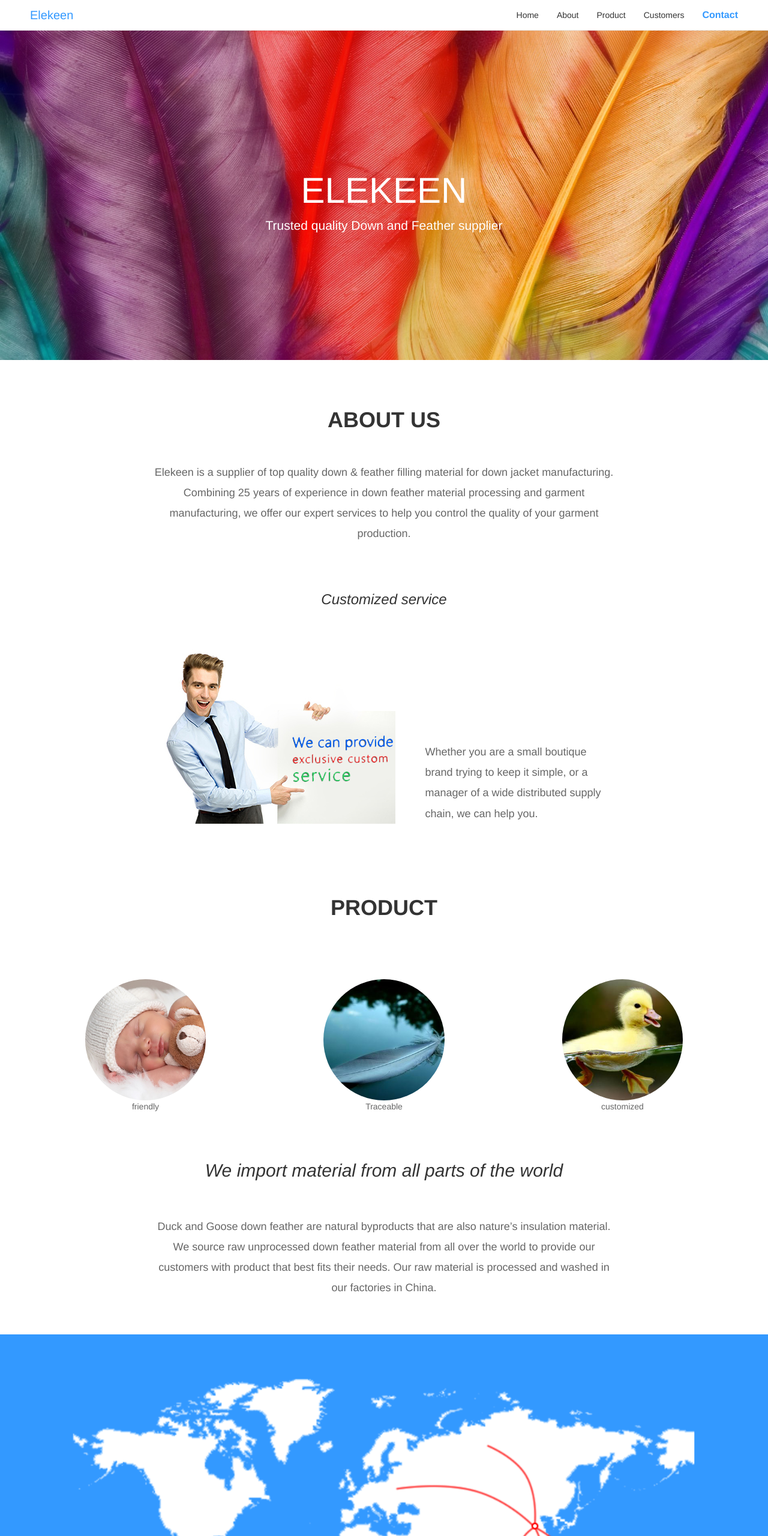
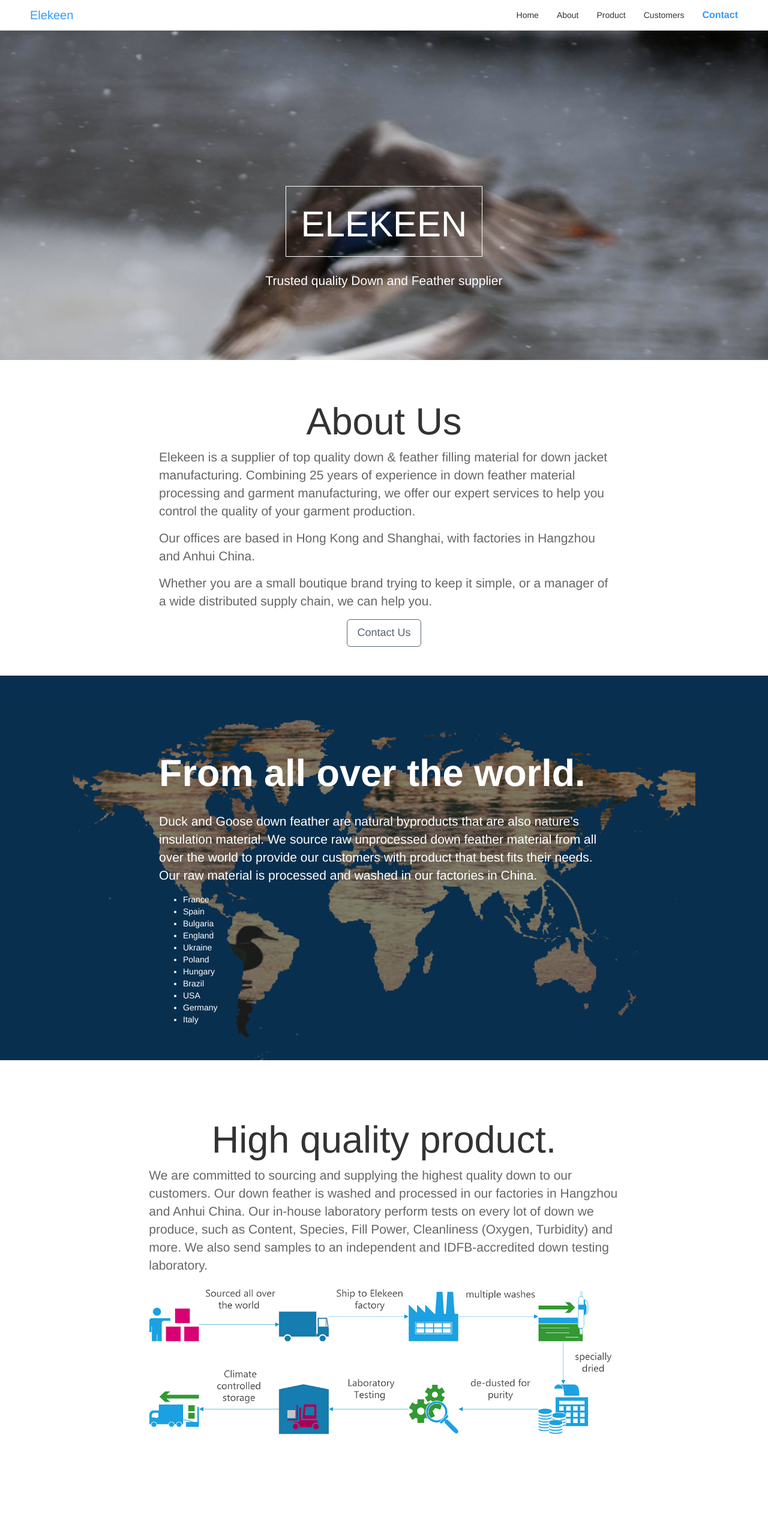
Before and after one commit to twairball/elekeen-web, a plain HTML site: page index.html in a window 1280 px wide. Shown: the top 2560 px of the page at 60% size. Drawn offline with Linux system fonts and the light colour scheme.

Commit message:
jumbo layout

```diff
--- /dev/null
+++ b/css/btns.css
@@ -0,0 +1,50 @@
+.btn.btn-outline {
+    background-color: transparent;
+    color: inherit;
+    transition: all .5s ease-in;
+    -webkit-transition: all .5s ease-in;
+}
+
+.btn-outline, .btn-outline.btn-primary {
+	/*color: darken($brand-primary, 10%);*/
+	/*border: 1px solid darken($brand-primary, 10%);;*/
+	color: #556272;
+	border: 1px solid #556272;
+}
+.btn-outline:hover {
+	color: #fff;
+	/*background-color: $emerald;*/
+	background-color: #556272;
+}
+
+.btn-lg-plus {
+	border-width: 2px; font-size: 28px;
+}
+
+.btn-flat {
+	color: #fff;
+	border: none;
+	-webkit-font-smoothing: antialiased;
+}
+
+.btn-flat, .btn-primary.btn-flat {
+	color: #fff;
+	background-color: $brand-primary;
+	-webkit-box-shadow: 0 3px 0 0 darken($brand-primary, 10%);
+	box-shadow: 0 3px 0 0 darken($brand-primary, 10%);
+}
+.btn-primary.btn-flat:hover {
+	background-color: darken($brand-primary, 10%);
+	/*-webkit-box-shadow: 0 3px 0 0 $brand-primary;*/
+	/*box-shadow: 0 3px 0 0 $brand-primary;*/
+}
+
+.btn-lg.btn-lg-plus.btn-flat,
+.btn-lg.btn-lg-plus.btn-flat.btn-primary
+ {
+	-webkit-box-shadow: 0 5px 0 0 darken($brand-primary, 10%);
+	box-shadow: 0 5px 0 0 darken($brand-primary, 10%);
+}
+.btn.btn-flat:hover {
+	color: #fff;
+}
--- a/css/elekeen.css
+++ b/css/elekeen.css
@@ -1,10 +1,17 @@
+
+/*
+ * common styles
+ */
 body{
 	font-family: proxima_nova, 'Helvetica Neue', Helvetica, Arial, sans-serif;
+	/*font-size: 18px;*/
 }
-
 p{
 	color: #666;
-	margin:  0 auto;
+	/*margin:  0 auto;*/
+}
+.white, .white h1, .white h2, .white h3, .white h4, .white h5, .white h6, .white p {
+	color: #fff;
 }
 .center{
 	text-align: center;
@@ -22,12 +29,18 @@
 .home{
 	width: 100%;
 	height: 600px;
-	background-image: url(../img/home-bg.jpg);
+	background-image: url(../img/duck1.png);
+	background-size: cover;
+	background-repeat: none;
+	background-attachment: fixed;
+
 }
 .about,.product{
 	width: 100%;
 	margin: 0 auto;
 }
+
+/* about section */
 .about>p{
 	font-size: 18px;
 	line-height: 1.9;
@@ -36,6 +49,25 @@
 	margin: 0 auto;
 	margin-top: 50px;
 }
+
+/* product section */
+.bg-map {
+	background-image: url('../img/map.png');
+	background-size: cover;
+	background-repeat: none;
+	background-attachment: fixed;
+}
+
+/* delivery section */
+.bg-station {
+	background-image: url('../img/trainstation.png');
+	background-size: cover;
+	background-repeat: none;
+	background-attachment: fixed;
+}
+
+
+
 .txt-img{
 	max-width: 1200px;
 	width: 100%;
@@ -165,9 +197,3 @@
 	background-color: #666;
 	margin-top: 50px;
 }
-.white, .white h1, .white h2, .white h3, .white h4, .white h5, .white h6 {
-	color: #fff;
-}
-.banner {
-	margin-top: 25%;
-}
--- /dev/null
+++ b/css/header.css
@@ -0,0 +1,17 @@
+
+.banner {
+	margin-top: 25%;
+}
+.big {
+	font-size: 60px;
+}
+.frame {
+	padding: 10px 25px;
+	margin: 25px 0;
+	border: 1px solid black;
+	display: inline-block;
+}
+
+.white .frame {
+	border-color: white;
+}
--- a/index.html
+++ b/index.html
@@ -7,6 +7,8 @@
 	    <title>Elekeen-Expert down feather supplier</title>
 	    <link href="css/bootstrap.min.css" rel="stylesheet">
 	    <link rel="stylesheet" type="text/css" href="css/elekeen.css">
+	    <link rel="stylesheet" type="text/css" href="css/header.css">
+	    <link rel="stylesheet" type="text/css" href="css/btns.css">
 	    <link rel="stylesheet" type="text/css" href="css/edit.css">
 	    <script src="js/html5shiv.min.js"></script>
 	    <script src="js/respond.min.js"></script>
@@ -45,21 +47,103 @@
 
 			<div class="container">
 				<div class="white banner text-center">
-					<h1 style="font-size: 60px;">ELEKEEN</h1>
+					<div class="frame"><h1 class="big">ELEKEEN</h1></div>
 					<p class="white lead">Trusted quality Down and Feather supplier</p>
 				</div>
 			</div>
 		</div>
-		<div class="about center">
-			<h1 class="title" id="abouts">ABOUT US</h1>
-			<p>Elekeen is a supplier of top quality down & feather filling material for down jacket manufacturing. Combining 25 years of experience in down feather material processing and garment manufacturing,  we offer our expert services to help you control the quality of your garment production.</p>
-			<h3 class="title-s">Customized service</h3>
-			<div class="txt-img">
-				<img src="img/about-a.jpg" alt="">
-				<p>Whether you are a small boutique brand trying to keep it simple,  or a manager of a wide distributed supply chain, we can help you. </p>
+
+		<div class="jumbotron about" style="background: none;">
+			<div class="container">
+			<div class="row">
+				<div class="col-sm-8 col-sm-offset-2">
+					<div class="center">
+						<h1 id="abouts">About Us</h1>
+					</div>
+					<p>Elekeen is a supplier of top quality down & feather filling material for down jacket manufacturing. Combining 25 years of experience in down feather material processing and garment manufacturing,  we offer our expert services to help you control the quality of your garment production.</p>
+					<p>
+						Our offices are based in Hong Kong and Shanghai, with factories in Hangzhou and Anhui China.
+
+					</p>
+					<p>Whether you are a small boutique brand trying to keep it simple,  or a manager of a wide distributed supply chain, we can help you. </p>
+					<div class="text-center">
+						<div class="btn btn-outline btn-lg btn-primary">Contact Us</div>
+					</div>
+				</div>
+				<div class="clearfix"></div>
+			</div><!-- row -->
+			</div><!-- container -->
+		</div><!-- jumbotron -->
+
+
+
+		<div class="jumbotron full-height bg-map" id="products">
+			<div class="container white">
+				<div class="row">
+					<div class="col-sm-8 col-sm-offset-2">
+					<!-- <div style="background-color: #fff; padding: 15px;"> -->
+					<h1 class="title" id="products">From all over the world.</h1>
+						<p>
+							Duck and Goose down feather are natural byproducts that are also  nature’s insulation material. We source raw unprocessed down feather material from all over the world to provide our customers with product that best fits their needs. Our raw material is processed and washed in our factories in China.
+						</p>
+						<ul>
+							<li>France</li>
+							<li>Spain</li>
+							<li>Bulgaria</li>
+							<li>England</li>
+							<li>Ukraine</li>
+							<li>Poland</li>
+							<li>Hungary</li>
+							<li>Brazil</li>
+							<li>USA</li>
+							<li>Germany</li>
+							<li>Italy</li>
+						</ul>
+					<!-- </div> -->
+					</div>
+				</div>
 			</div>
 		</div>
-		<div class="product center" id="products">
+
+		<div class="jumbotron quality" style="background: none;">
+			<div class="container">
+			<div class="row">
+				<div class="col-sm-8 col-sm-offset-2">
+					<div class="center">
+						<h1 id="abouts">High quality product.</h1>
+					</div>
+					<p>We are committed to sourcing and supplying the highest quality down to our customers. Our down feather is washed and processed in our factories in Hangzhou and Anhui China. Our in-house laboratory perform tests on every lot of down we produce, such as Content, Species, Fill Power, Cleanliness (Oxygen, Turbidity) and more. We also send samples to an independent and IDFB-accredited down testing laboratory.</p>
+
+					<div>
+						<div class="chart">
+							<img src="img/process-v1.png" alt="">
+						</div>
+					</div>
+
+				</div>
+
+				<div class="clearfix"></div>
+
+			</div><!-- row -->
+			</div><!-- container -->
+		</div><!-- jumbotron -->
+
+
+
+		<div class="jumbotron full-height bg-station" id="delivery">
+			<div class="container white">
+				<div class="row">
+					<div class="col-sm-8 col-sm-offset-2">
+						<h1 class="title" id="products">Delivered Anywhere.</h1>
+						<p>
+							The garment manufacturing industry is constantly facing new challenges. We work with leading fashion brands that require flexibility in their supply chain to be able to arrange garment production in various countries across South East Asia, such as Vietnam, Indonesia, Myanmar and China.
+						</p>
+					</div>
+				</div>
+			</div>
+		</div>
+
+		<!-- <div class="product center" id="products">
 			<h1 class="title">PRODUCT</h1>
 			<div class="special">
 				<div class="special-box">
@@ -105,7 +189,7 @@
 					<img src="img/process-v1.png" alt="">
 				</div>
 			</div>
-		</div>
+		</div> -->
 		<div class="customers center" id="customerss">
 			<h1 class="title">CUSTOMERS</h1>
 		</div>
```
Also changed, not shown: img/duck1.png (added), img/map.png (added), img/trainstation.png (added), 1 other file.
